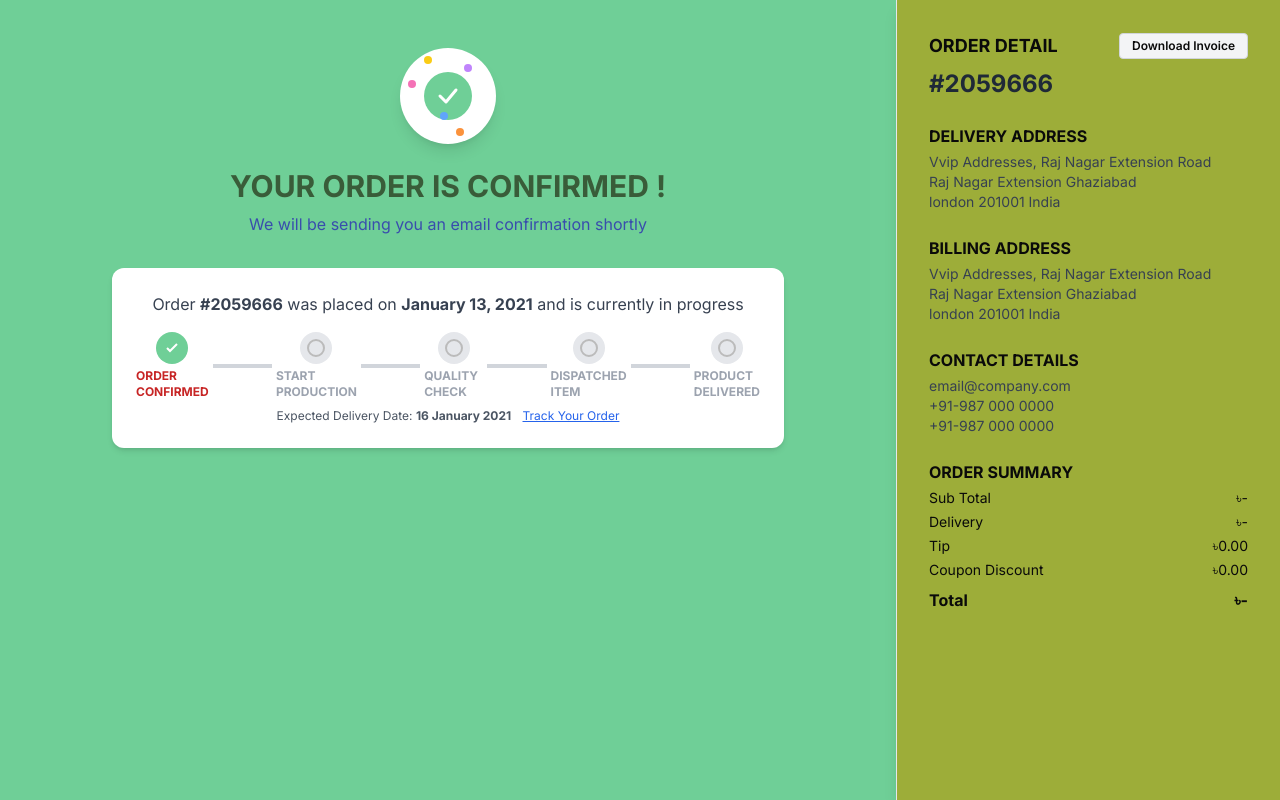
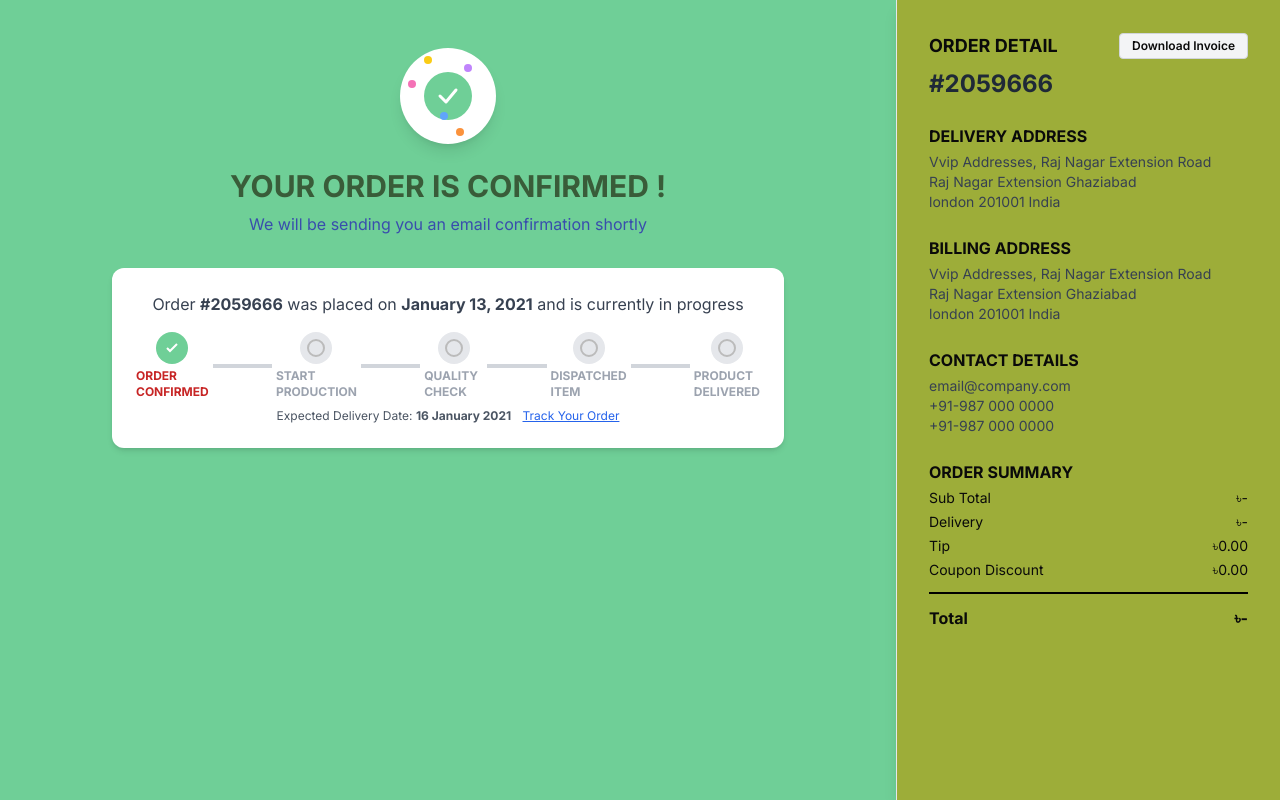
Before and after one commit to uzicodes/Culinary-Canvas, a Next.js app: page /payment/success in a window 1280 px wide. Built offline with nearby package versions, Linux system fonts and the light colour scheme.

Commit message:
The order summary in  success page now has a horizontal line above the total

```diff
--- a/src/app/payment/success/page.tsx
+++ b/src/app/payment/success/page.tsx
@@ -96,11 +96,12 @@ export default function SuccessPage() {
           <div className="text-sm text-gray-700">email@company.com<br/>+91-987 000 0000<br/>+91-987 000 0000</div>
         </div>
         <div>
-          <div className="font-bold mb-1">ORDER SUMMARY{order?.orderItems ? ` (${order.orderItems.length})` : ""}</div>
+          <div className="font-bold mb-1">ORDER SUMMARY</div>
           <div className="flex justify-between text-sm mb-1"><span>Sub Total</span><span>৳{order?.subtotal?.toFixed(2) ?? "-"}</span></div>
           <div className="flex justify-between text-sm mb-1"><span>Delivery</span><span>৳{order?.deliveryMethod === "Priority" ? "60.00" : order?.deliveryMethod === "Standard" ? "45.00" : "-"}</span></div>
           <div className="flex justify-between text-sm mb-1"><span>Tip</span><span>৳{order?.tip?.toFixed(2) ?? "0.00"}</span></div>
           <div className="flex justify-between text-sm mb-1"><span>Coupon Discount</span><span>৳{order?.couponDiscount?.toFixed(2) ?? "0.00"}</span></div>
+          <hr className="border-t-2 border-black my-3" />
           <div className="flex justify-between text-base font-bold mt-2"><span>Total</span><span>৳{order?.total?.toFixed(2) ?? "-"}</span></div>
         </div>
       </aside>
```
